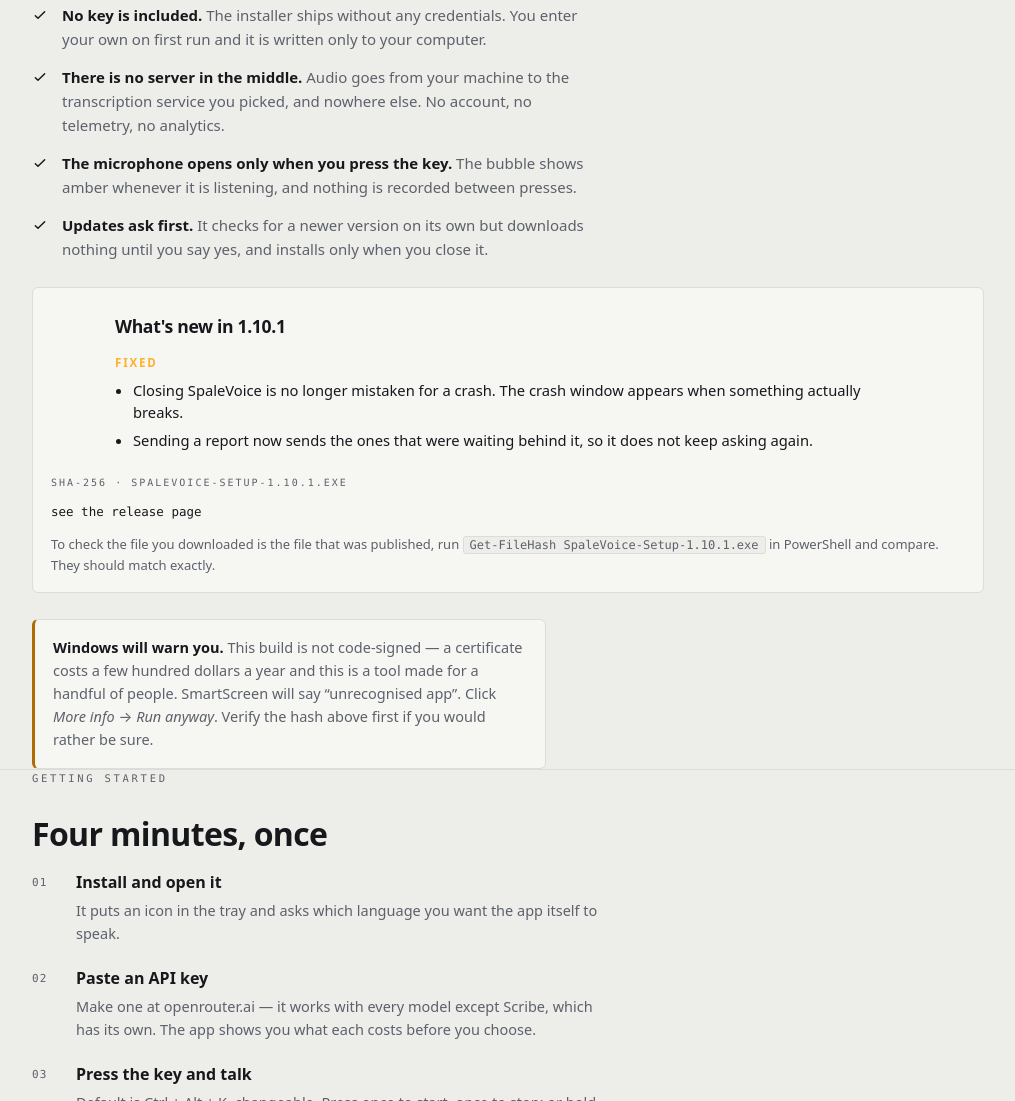
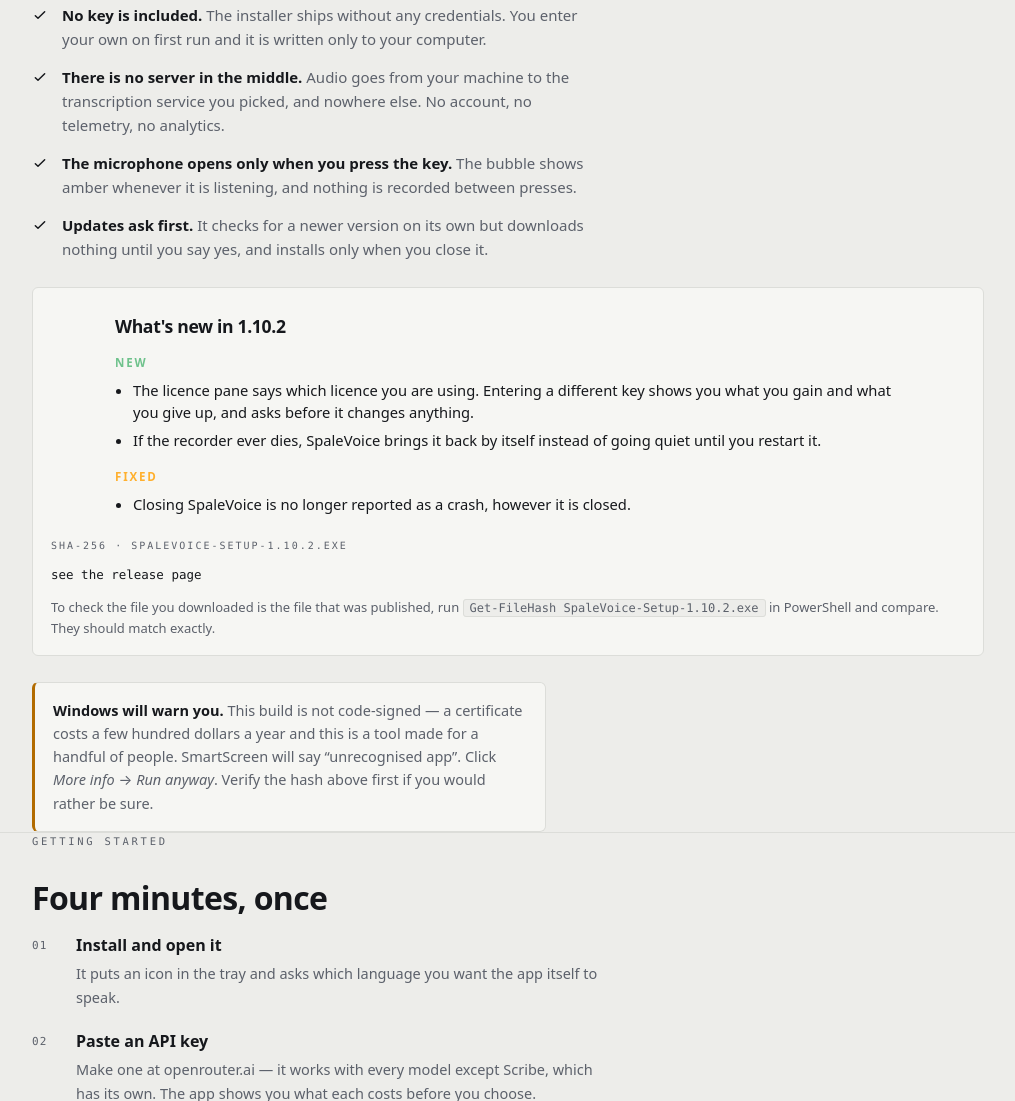
Before and after one commit to spixyy7/spalevoice-releases, a plain HTML site: page index.html in a window 1280 px wide. Shown: the part 1648-2749 px from the top of the page, without its empty margins (132-1147 px from the left). Drawn offline with Linux system fonts and the light colour scheme.

Commit message:
v1.10.2 — what changed, and who has to take it

```diff
--- a/index.html
+++ b/index.html
@@ -248,7 +248,7 @@
     </svg>
     <span>SpaleVoice</span>
     <span class="spacer"></span>
-    <span class="ver">v1.10.1 · Windows</span>
+    <span class="ver">v1.10.2 · Windows</span>
   </div>
 </div>
 
@@ -378,11 +378,11 @@
     <div class="hash">
       <section class="whatsnew inner" id="whatsnew" hidden></section>
 
-      <span class="label">SHA-256 · <span data-version>SpaleVoice-Setup-1.10.1.exe</span></span>
+      <span class="label">SHA-256 · <span data-version>SpaleVoice-Setup-1.10.2.exe</span></span>
       <code id="sha">see the release page</code>
       <p class="how">
         To check the file you downloaded is the file that was published, run
-        <kbd data-version>Get-FileHash SpaleVoice-Setup-1.10.1.exe</kbd> in PowerShell and
+        <kbd data-version>Get-FileHash SpaleVoice-Setup-1.10.2.exe</kbd> in PowerShell and
         compare. They should match exactly.
       </p>
     </div>
@@ -435,9 +435,9 @@
   // remembering to edit it. The baked values below are only the fallback for a
   // fetch that fails.
   const FALLBACK = {
-    version: "1.10.1",
+    version: "1.10.2",
     sizeMB: 96,
-    url: "https://github.com/spixyy7/spalevoice-releases/releases/download/v1.10.1/SpaleVoice-Setup-1.10.1.exe",
+    url: "https://github.com/spixyy7/spalevoice-releases/releases/download/v1.10.2/SpaleVoice-Setup-1.10.2.exe",
   };
 
   const LABELS = { new: "New", fixed: "Fixed", gone: "Gone" };
--- a/update-policy.json
+++ b/update-policy.json
@@ -656,8 +656,45 @@
           "gone": []
         }
       }
+    },
+    "1.10.2": {
+      "publishedAt": "2026-08-10T08:00:43.479Z",
+      "sizeMb": 96,
+      "mandatory": true,
+      "notes": {
+        "en": {
+          "new": [
+            "The licence pane says which licence you are using. Entering a different key shows you what you gain and what you give up, and asks before it changes anything.",
+            "If the recorder ever dies, SpaleVoice brings it back by itself instead of going quiet until you restart it."
+          ],
+          "fixed": [
+            "Closing SpaleVoice is no longer reported as a crash, however it is closed."
+          ],
+          "gone": []
+        },
+        "sr": {
+          "new": [
+            "Panel licence sada piše koju licencu koristite. Kad unesete drugi ključ, prvo vidite šta dobijate a šta gubite, pa se tek onda pita.",
+            "Ako snimač ikad otkaže, SpaleVoice ga sam vrati umesto da ućuti dok ga ne restartujete."
+          ],
+          "fixed": [
+            "Zatvaranje SpaleVoice-a se više ne prijavljuje kao pad, na koji god način da se zatvori."
+          ],
+          "gone": []
+        },
+        "zh": {
+          "new": [
+            "授权面板会显示你正在使用哪一个授权。输入另一个密钥时，会先告诉你得到什么、失去什么，然后才询问是否更换。",
+            "录音组件万一停止工作，SpaleVoice 会自行恢复，而不是一直沉默到你重启。"
+          ],
+          "fixed": [
+            "关闭 SpaleVoice 不再被报告为崩溃，无论以何种方式关闭。"
+          ],
+          "gone": []
+        }
+      }
     }
   },
-  "latest": "1.10.1",
-  "minimumVersion": "1.10.1"
+  "latest": "1.10.2",
+  "minimumVersion": "1.10.2"
 }
```
